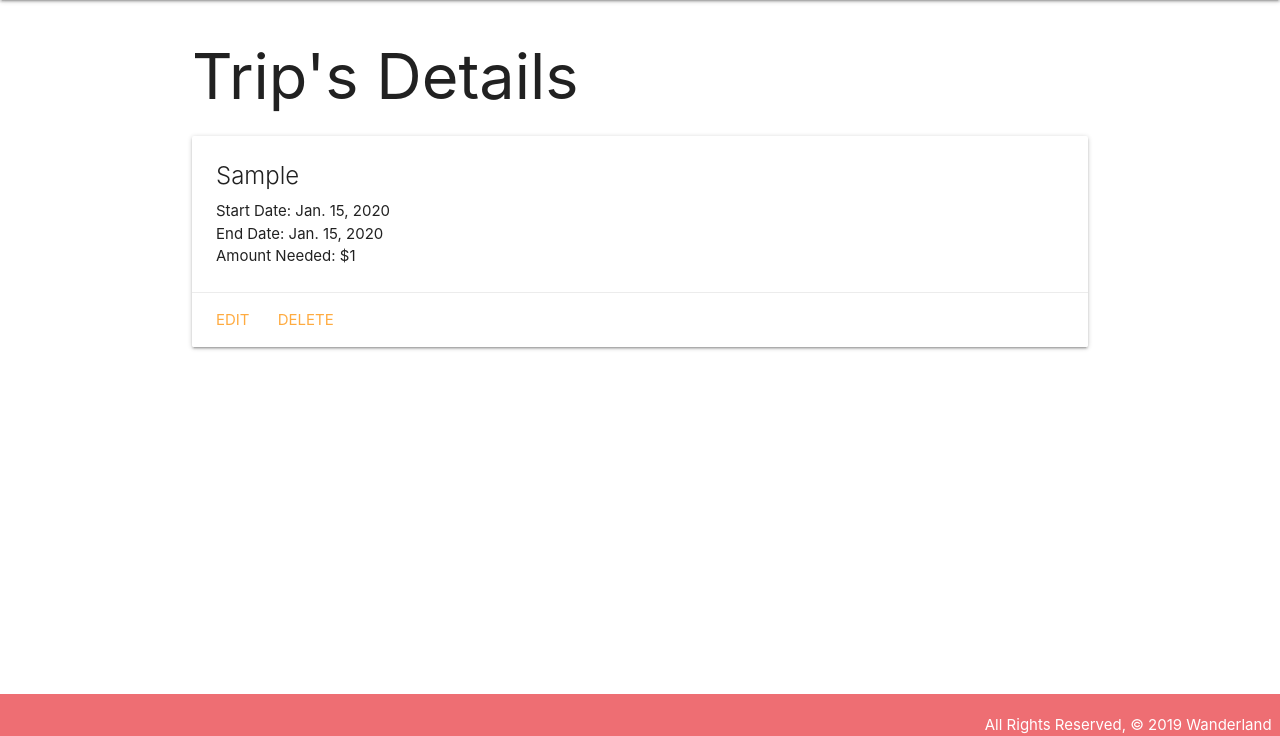
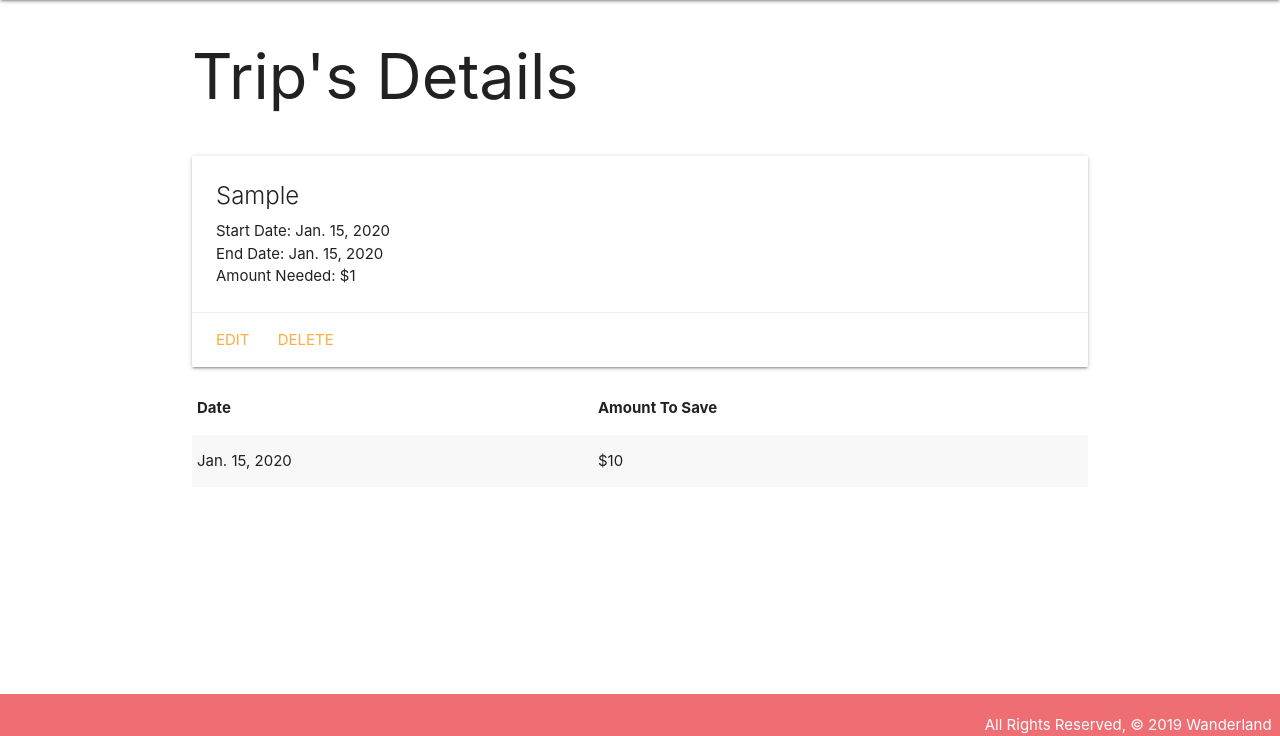
Before and after one commit to rcrdgrc/Wanderland, a Django app: page /trips/1/ in a window 1280 px wide. Shown: the part 64-800 px from the top of the page. Run offline with Django 3.2, Linux system fonts and the light colour scheme; tables that the repository leaves empty hold one stand-in row (values such as "Sample post").

Commit message:
savings page merged

```diff
--- a/main_app/models.py
+++ b/main_app/models.py
@@ -12,3 +12,12 @@ class Trip(models.Model):
 
     def get_absolute_url(self):
         return reverse('detail', kwargs={'trip_id': self.id})
+
+class Savings(models.Model):
+    date = models.DateField()
+    amount = models.IntegerField()
+    trip = models.ForeignKey(Trip, on_delete=models.CASCADE)
+
+    def __str__(self):
+    # Nice method for obtaining the friendly value of a Field.choice
+        return f"{self.amount} on {self.date}"
--- a/main_app/templates/trips/detail.html
+++ b/main_app/templates/trips/detail.html
@@ -3,6 +3,7 @@
 
 <h1>Trip's Details</h1>
 
+<div class="row"></div>
     <div class="card">
         <div class="card-content">
             <span class="card-title">{{ trip.destination }}</span>
@@ -19,5 +20,21 @@
             <a href="{% url 'trips_delete' trip.id %}">Delete</a>
         </div>
     </div>
-
+</div>
+<div class="col s6">
+    <table class="striped">
+      <thead>
+        <tr><th>Date</th><th>Amount To Save</th></tr>
+      </thead>
+      <tbody>
+        {% for savings in trip.savings_set.all %}
+          <tr>
+            <td>{{savings.date}}</td>
+            <td>${{savings.amount}}</td>
+          </tr>
+        {% endfor %}
+      </tbody>
+    </table>
+  </div>
+</div>
 {% endblock %}
```
Also changed, not shown: main_app/migrations/0002_savings.py (added).
